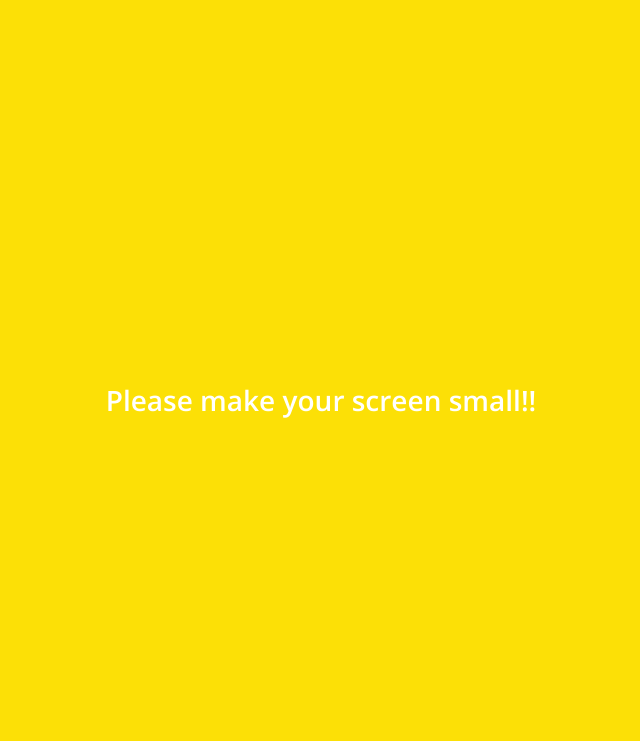
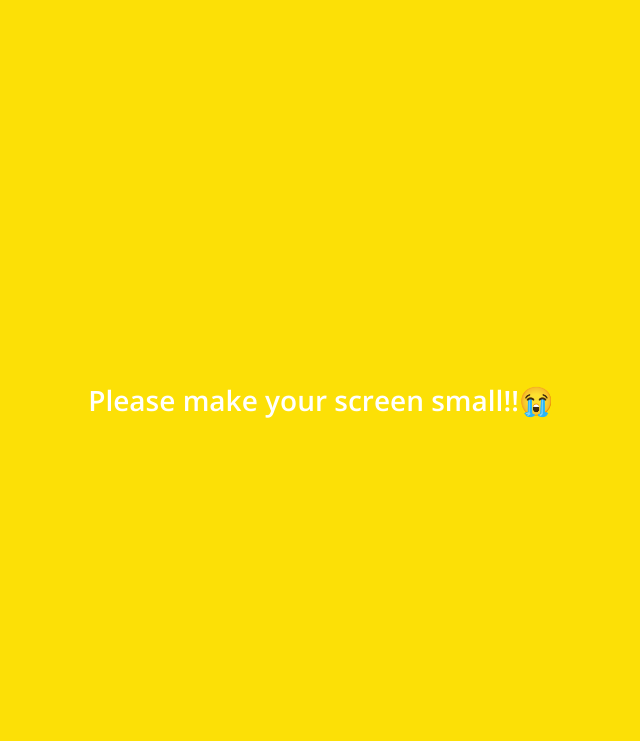
Before and after one commit to HYEONSEONG-KIM/kakao-clone-v2, a plain HTML site: page chat.html in a window 1280 px wide. Shown: the top 741 px of the page, without its empty margins (319-959 px from the left). Drawn offline with nearby package versions, Linux system fonts and the light colour scheme.

Commit message:
added Emoji
😭

```diff
--- a/chat.html
+++ b/chat.html
@@ -103,7 +103,7 @@
     </div>
     <div class="bigScreen">
         <span class="bigScreen__text">
-            Please make your screen small!!
+            Please make your screen small!!😭
         </span>
     </div>
 
```
Also changed, not shown: find.html (+1 -1 lines), friends.html (+1 -1 lines), index.html (+1 -1 lines), more.html (+1 -1 lines), setting.html (+1 -1 lines).
